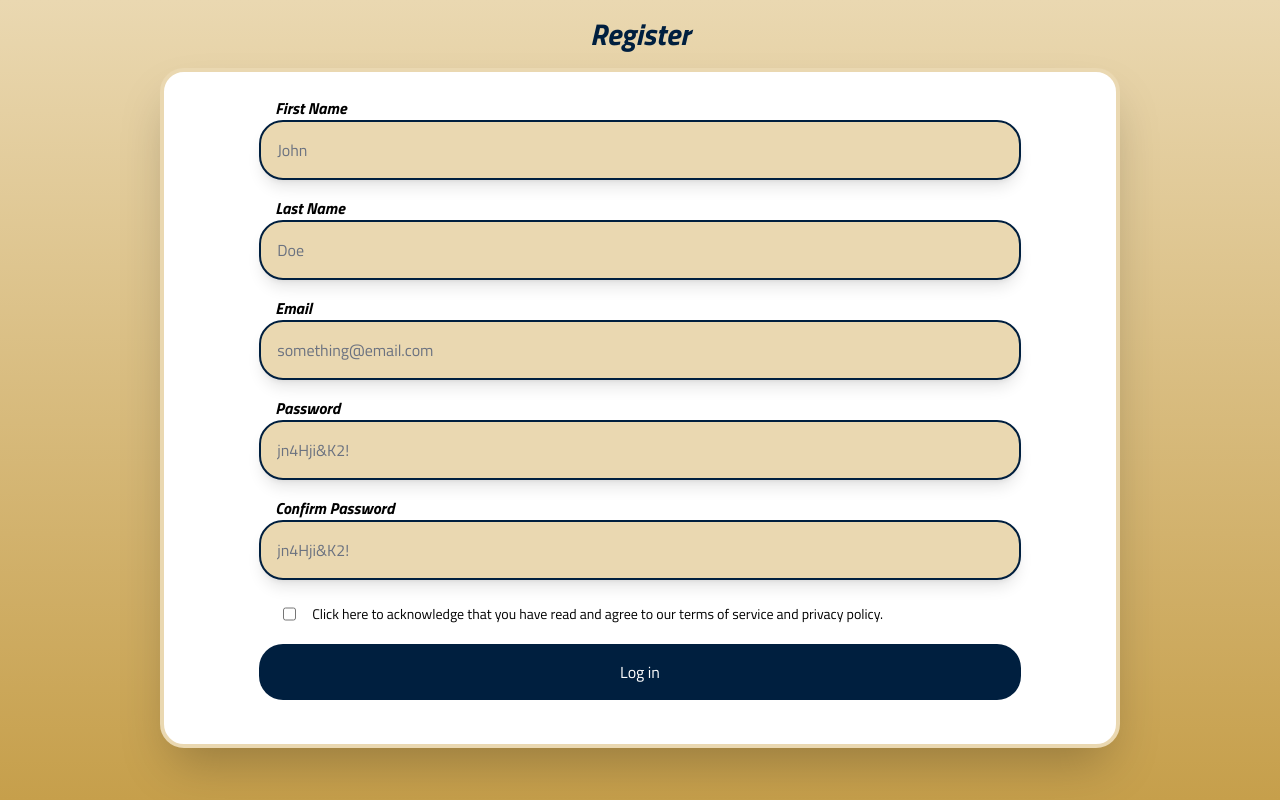
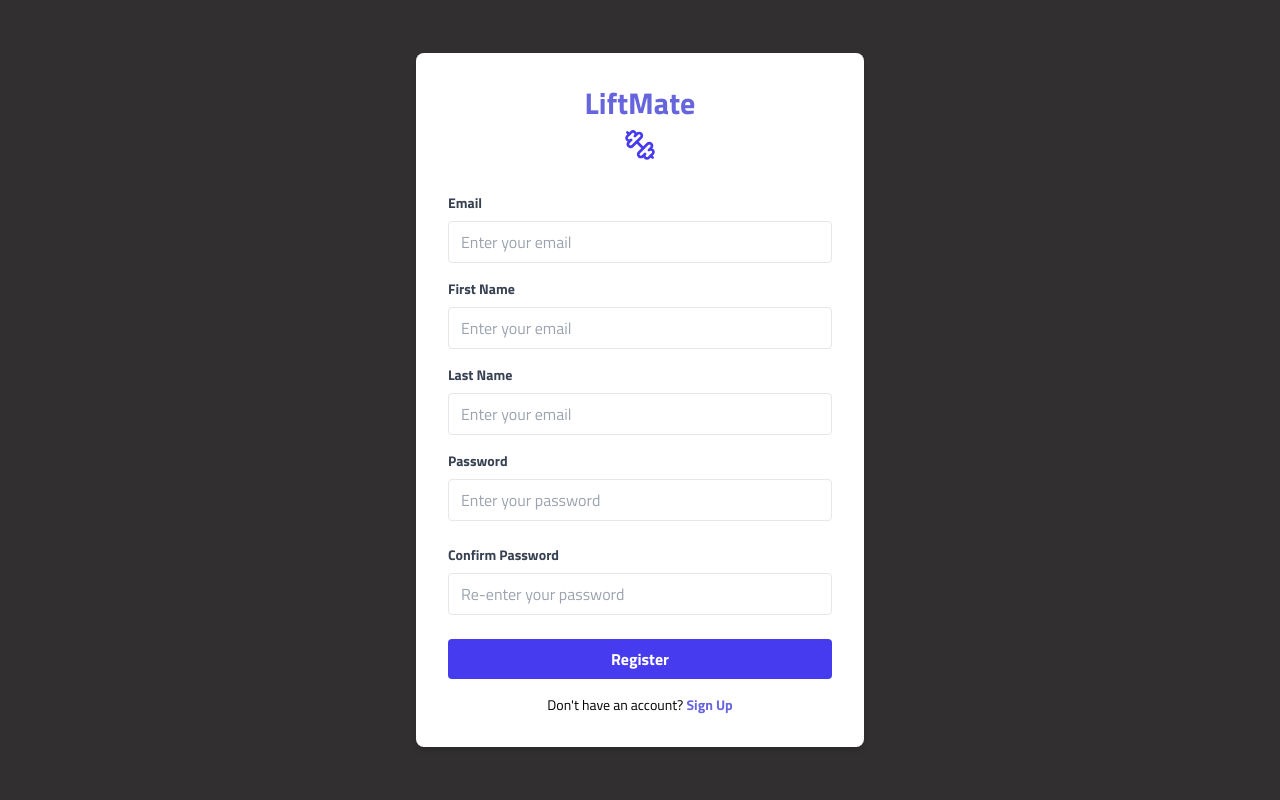
Before and after one commit to liambogenholm/LiftMate, a Next.js app: page / in a window 1280 px wide. Built offline with nearby package versions, Linux system fonts and the light colour scheme.

Commit message:
Update: New UI design
~ Implemented in only login and register.

```diff
--- a/app/(auth)/login/page.jsx
+++ b/app/(auth)/login/page.jsx
@@ -2,61 +2,82 @@
 
 import React, { useState } from "react";
 import { useRouter } from "next/navigation";
+import {
+  User,
+  LogOut,
+  Plus,
+  ChevronRight,
+  ArrowLeft,
+  Dumbbell,
+  BarChart2,
+  Award,
+  Save,
+} from "lucide-react";
 
 function login() {
-  const [email, setEmail] = useState("");
-  const [password, setPassword] = useState("");
-
   const router = useRouter();
 
   return (
-    <main className="flex items-center flex-col min-h-screen bg-gradient-to-b from-gradient-yellow to-main-yellow justify-center">
-      <div className="py-6 flex flex-col items-center w-3/4 bg-white rounded-3xl border-gradient-yellow border-4 shadow-2xl ">
-        <h1 className="mb-4 text-7xl text-dark-blue font-sans font-bold italic">
-          Lift<br></br>Mate.
-        </h1>
-
-        <div className="w-4/5 mb-2">
-          <p className="w-full pl-4 font-sans font-bold italic">Email</p>
-          <input
-            type="text"
-            id="userEmail"
-            name="Email"
-            className="mb-4 bg-gradient-yellow rounded-3xl border-dark-blue border-2 shadow-lg w-full p-4 placeholder-gray-500 font-sans text-dark-blue"
-            value={email}
-            onChange={(e) => setEmail(e.target.value)}
-            placeholder="something@email.com"
-          ></input>
+    <div className="flex flex-col items-center justify-center min-h-screen bg-coolGray px-4">
+      <div className="w-full max-w-md p-8 bg-white rounded-lg shadow-md">
+        <div className="text-center mb-8">
+          <h1 className="text-3xl font-bold text-slateBlue">LiftMate</h1>
+          <div className="flex justify-center mt-2 text-palatinateBlue">
+            <Dumbbell size={32} />
+          </div>
         </div>
 
-        <div className="w-4/5 mb-2">
-          <p className="w-full pl-4 font-sans font-bold italic">Password</p>
-          <input
-            type="text"
-            id="userEmail"
-            name="Email"
-            className="mb-4 bg-gradient-yellow rounded-3xl border-dark-blue border-2 shadow-lg w-full p-4 placeholder-gray-500 text-dark-blue"
-            value={password}
-            onChange={(e) => setPassword(e.target.value)}
-            placeholder="password"
-          ></input>
-        </div>
+        <form onSubmit={console.log("hit")}>
+          <div className="mb-4">
+            <label
+              className="block text-gray-700 text-sm font-bold mb-2"
+              htmlFor="email"
+            >
+              Email
+            </label>
+            <input
+              className="border rounded w-full py-2 px-3 text-gray-700 focus:outline-none focus:ring-2 focus:ring-blue-500"
+              id="email"
+              type="email"
+              placeholder="Enter your email"
+              required
+            />
+          </div>
 
-        <div className="text-sm text-center font mb-5">
-          <p>
-            Or, sign in with <a>Google</a>.
+          <div className="mb-6">
+            <label
+              className="block text-gray-700 text-sm font-bold mb-2"
+              htmlFor="password"
+            >
+              Password
+            </label>
+            <input
+              className="border rounded w-full py-2 px-3 text-gray-700 focus:outline-none focus:ring-2 focus:ring-blue-500"
+              id="password"
+              type="password"
+              placeholder="Enter your password"
+              required
+            />
+          </div>
+
+          <button
+            className="bg-palatinateBlue w-full py-2 px-4 rounded font-bold text-white focus:outline-none focus:shadow-outline"
+            type="submit"
+          >
+            Sign In
+          </button>
+        </form>
+
+        <div className="mt-4 text-center">
+          <p className="text-sm">
+            Don't have an account?{" "}
+            <a href="./register" className="font-bold text-slateBlue">
+              Sign Up
+            </a>
           </p>
-
-          <p>Don't have an account? Click here.</p>
-        </div>
-
-        <div className="w-4/5 mb-5">
-          <button className="w-full p-4 bg-dark-blue text-white rounded-3xl text-center">
-            Log in
-          </button>
         </div>
       </div>
-    </main>
+    </div>
   );
 }
 
--- a/app/(auth)/register/page.jsx
+++ b/app/(auth)/register/page.jsx
@@ -2,102 +2,130 @@
 
 import React, { useState } from "react";
 import { useRouter } from "next/navigation";
+import {
+  User,
+  LogOut,
+  Plus,
+  ChevronRight,
+  ArrowLeft,
+  Dumbbell,
+  BarChart2,
+  Award,
+  Save,
+} from "lucide-react";
 
 function register() {
-  const [email, setEmail] = useState("");
-  const [password, setPassword] = useState("");
-  const [cPassword, setConfirmPassword] = useState("");
-  const [firstName, setFirstName] = useState("");
-  const [lastName, setLastName] = useState("");
-
   const router = useRouter();
 
   return (
-    <main className="flex items-center flex-col min-h-screen bg-gradient-to-b from-gradient-yellow to-main-yellow ">
-      <h1 className="font-sans font-bold italic text-3xl text-dark-blue my-4">
-        Register
-      </h1>
-
-      <div className="py-6 flex flex-col items-center w-3/4 bg-white rounded-3xl border-gradient-yellow border-4 shadow-2xl ">
-        <div className="w-4/5 ">
-          <p className="w-full pl-4 font-sans font-bold italic">First Name</p>
-          <input
-            type="text"
-            id="firstName"
-            name="FirstName"
-            className="mb-4 bg-gradient-yellow rounded-3xl border-dark-blue border-2 shadow-lg w-full p-4 placeholder-gray-500 font-sans text-dark-blue"
-            value={firstName}
-            onChange={(e) => setFirstName(e.target.value)}
-            placeholder="John"
-          ></input>
+    <div className="flex flex-col items-center justify-center min-h-screen bg-coolGray p-4">
+      <div className="w-full max-w-md p-8 my-4 bg-white rounded-lg shadow-md">
+        <div className="text-center mb-8">
+          <h1 className="text-3xl font-bold text-slateBlue">LiftMate</h1>
+          <div className="flex justify-center mt-2 text-palatinateBlue">
+            <Dumbbell size={32} />
+          </div>
         </div>
 
-        <div className="w-4/5">
-          <p className="w-full pl-4 font-sans font-bold italic">Last Name</p>
+        <form onSubmit={console.log("hit")}>
+          <div className="mb-4">
+            <label
+              className="block text-gray-700 text-sm font-bold mb-2"
+              htmlFor="email"
+            >
+              Email
+            </label>
             <input
-            type="text"
-            id="lastName"
-            name="LastName"
-            className="mb-4 bg-gradient-yellow rounded-3xl border-dark-blue border-2 shadow-lg w-full p-4 placeholder-gray-500 font-sans text-dark-blue"
-            value={lastName}
-            onChange={(e) => setLastName(e.target.value)}
-            placeholder="Pork"
-          ></input>
+              className="border rounded w-full py-2 px-3 text-gray-700 focus:outline-none focus:ring-2 focus:ring-blue-500"
+              id="email"
+              type="email"
+              placeholder="Enter your email"
+              required
+            />
           </div>
 
-        <div className="w-4/5">
-          <p className="w-full pl-4 font-sans font-bold italic">Email</p>
+          <div className="mb-4">
+            <label
+              className="block text-gray-700 text-sm font-bold mb-2"
+              htmlFor="firstName"
+            >
+              First Name
+            </label>
             <input
+              className="border rounded w-full py-2 px-3 text-gray-700 focus:outline-none focus:ring-2 focus:ring-blue-500"
+              id="firstname"
               type="text"
-            id="userEmail"
-            name="Email"
-            className="mb-4 bg-gradient-yellow rounded-3xl border-dark-blue border-2 shadow-lg w-full p-4 placeholder-gray-500 font-sans text-dark-blue"
-            value={email}
-            onChange={(e) => setEmail(e.target.value)}
-            placeholder="something@email.com"
-          ></input>
+              placeholder="Enter your email"
+              required
+            />
           </div>
 
-        <div className="w-4/5">
-          <p className="w-full pl-4 font-sans font-bold italic">Password</p>
+          <div className="mb-4">
+            <label
+              className="block text-gray-700 text-sm font-bold mb-2"
+              htmlFor="lastName"
+            >
+              Last Name
+            </label>
             <input
+              className="border rounded w-full py-2 px-3 text-gray-700 focus:outline-none focus:ring-2 focus:ring-blue-500"
+              id="lastName"
               type="text"
-            id="userPassword"
-            name="Password"
-            className="mb-4 bg-gradient-yellow rounded-3xl border-dark-blue border-2 shadow-lg w-full p-4 placeholder-gray-500 font-sans text-dark-blue"
-            value={password}
-            onChange={(e) => setPassword(e.target.value)}
-            placeholder="jn4Hji&K2!"
-          ></input>
+              placeholder="Enter your email"
+              required
+            />
           </div>
 
-        <div className="w-4/5 mb-2">
-          <p className="w-full pl-4 font-sans font-bold italic">
-            Confirm Password
-          </p>
+          <div className="mb-6">
+            <label
+              className="block text-gray-700 text-sm font-bold mb-2"
+              htmlFor="password"
+            >
+              Password
+            </label>
             <input
-            type="text"
-            id="userConfirmPassword"
-            name="ConfirmPassword"
-            className="mb-4 bg-gradient-yellow rounded-3xl border-dark-blue border-2 shadow-lg w-full p-4 placeholder-gray-500 font-sans text-dark-blue"
-            value={cPassword}
-            onChange={(e) => setConfirmPassword(e.target.value)}
-            placeholder="jn4Hji&K2!"
-          ></input>
+              className="border rounded w-full py-2 px-3 text-gray-700 focus:outline-none focus:ring-2 focus:ring-blue-500"
+              id="password"
+              type="password"
+              placeholder="Enter your password"
+              required
+            />
           </div>
 
-        <div className="flex w-4/5 pl-6 space-x-4 text-sm">
-          <input type="checkbox" className="border-dark-blue"></input>
-          <p>Click here to acknowledge that you have read and agree to our terms of service and privacy policy.</p>
+          <div className="mb-6">
+            <label
+              className="block text-gray-700 text-sm font-bold mb-2"
+              htmlFor="cnfPassword"
+            >
+              Confirm Password
+            </label>
+            <input
+              className="border rounded w-full py-2 px-3 text-gray-700 focus:outline-none focus:ring-2 focus:ring-blue-500"
+              id="cnfPassword"
+              type="password"
+              placeholder="Re-enter your password"
+              required
+            />
           </div>
 
-        <div className="w-4/5 my-5">
-          <button className="w-full p-4 bg-dark-blue text-white rounded-3xl text-center">
-            Log in
+          <button
+            className="bg-palatinateBlue w-full py-2 px-4 rounded font-bold text-white focus:outline-none focus:shadow-outline"
+            type="submit"
+          >
+            Register
           </button>
+        </form>
+
+        <div className="mt-4 text-center">
+          <p className="text-sm">
+            Don't have an account?{" "}
+            <a href="#" className="font-bold text-slateBlue">
+              Sign Up
+            </a>
+          </p>
         </div>
       </div>
-    </main>
+    </div>
   );
 }
 
--- a/app/page.jsx
+++ b/app/page.jsx
@@ -2,105 +2,130 @@
 
 import React, { useState } from "react";
 import { useRouter } from "next/navigation";
+import {
+  User,
+  LogOut,
+  Plus,
+  ChevronRight,
+  ArrowLeft,
+  Dumbbell,
+  BarChart2,
+  Award,
+  Save,
+} from "lucide-react";
 
 function register() {
-  const [email, setEmail] = useState("");
-  const [password, setPassword] = useState("");
-  const [cPassword, setConfirmPassword] = useState("");
-  const [firstName, setFirstName] = useState("");
-  const [lastName, setLastName] = useState("");
-
   const router = useRouter();
 
   return (
-    <main className="flex items-center flex-col min-h-screen bg-gradient-to-b from-gradient-yellow to-main-yellow ">
-      <h1 className="font-sans font-bold italic text-3xl text-dark-blue my-4">
-        Register
-      </h1>
-
-      <div className="py-6 flex flex-col items-center w-3/4 bg-white rounded-3xl border-gradient-yellow border-4 shadow-2xl ">
-        <div className="w-4/5 ">
-          <p className="w-full pl-4 font-sans font-bold italic">First Name</p>
-          <input
-            type="text"
-            id="firstName"
-            name="FirstName"
-            className="mb-4 bg-gradient-yellow rounded-3xl border-dark-blue border-2 shadow-lg w-full p-4 placeholder-gray-500 font-sans text-dark-blue"
-            value={firstName}
-            onChange={(e) => setFirstName(e.target.value)}
-            placeholder="John"
-          ></input>
+    <div className="flex flex-col items-center justify-center min-h-screen bg-coolGray p-4">
+      <div className="w-full max-w-md p-8 my-4 bg-white rounded-lg shadow-md">
+        <div className="text-center mb-8">
+          <h1 className="text-3xl font-bold text-slateBlue">LiftMate</h1>
+          <div className="flex justify-center mt-2 text-palatinateBlue">
+            <Dumbbell size={32} />
+          </div>
         </div>
 
-        <div className="w-4/5">
-          <p className="w-full pl-4 font-sans font-bold italic">Last Name</p>
+        <form onSubmit={console.log("hit")}>
+          <div className="mb-4">
+            <label
+              className="block text-gray-700 text-sm font-bold mb-2"
+              htmlFor="email"
+            >
+              Email
+            </label>
             <input
-            type="text"
-            id="lastName"
-            name="LastName"
-            className="mb-4 bg-gradient-yellow rounded-3xl border-dark-blue border-2 shadow-lg w-full p-4 placeholder-gray-500 font-sans text-dark-blue"
-            value={lastName}
-            onChange={(e) => setLastName(e.target.value)}
-            placeholder="Doe"
-          ></input>
+              className="border rounded w-full py-2 px-3 text-gray-700 focus:outline-none focus:ring-2 focus:ring-blue-500"
+              id="email"
+              type="email"
+              placeholder="Enter your email"
+              required
+            />
           </div>
 
-        <div className="w-4/5">
-          <p className="w-full pl-4 font-sans font-bold italic">Email</p>
+          <div className="mb-4">
+            <label
+              className="block text-gray-700 text-sm font-bold mb-2"
+              htmlFor="firstName"
+            >
+              First Name
+            </label>
             <input
+              className="border rounded w-full py-2 px-3 text-gray-700 focus:outline-none focus:ring-2 focus:ring-blue-500"
+              id="firstname"
               type="text"
-            id="userEmail"
-            name="Email"
-            className="mb-4 bg-gradient-yellow rounded-3xl border-dark-blue border-2 shadow-lg w-full p-4 placeholder-gray-500 font-sans text-dark-blue"
-            value={email}
-            onChange={(e) => setEmail(e.target.value)}
-            placeholder="something@email.com"
-          ></input>
+              placeholder="Enter your email"
+              required
+            />
           </div>
 
-        <div className="w-4/5">
-          <p className="w-full pl-4 font-sans font-bold italic">Password</p>
+          <div className="mb-4">
+            <label
+              className="block text-gray-700 text-sm font-bold mb-2"
+              htmlFor="lastName"
+            >
+              Last Name
+            </label>
             <input
+              className="border rounded w-full py-2 px-3 text-gray-700 focus:outline-none focus:ring-2 focus:ring-blue-500"
+              id="lastName"
               type="text"
-            id="userPassword"
-            name="Password"
-            className="mb-4 bg-gradient-yellow rounded-3xl border-dark-blue border-2 shadow-lg w-full p-4 placeholder-gray-500 font-sans text-dark-blue"
-            value={password}
-            onChange={(e) => setPassword(e.target.value)}
-            placeholder="jn4Hji&K2!"
-          ></input>
+              placeholder="Enter your email"
+              required
+            />
           </div>
 
-        <div className="w-4/5 mb-2">
-          <p className="w-full pl-4 font-sans font-bold italic">
-            Confirm Password
-          </p>
+          <div className="mb-6">
+            <label
+              className="block text-gray-700 text-sm font-bold mb-2"
+              htmlFor="password"
+            >
+              Password
+            </label>
             <input
-            type="text"
-            id="userConfirmPassword"
-            name="ConfirmPassword"
-            className="mb-4 bg-gradient-yellow rounded-3xl border-dark-blue border-2 shadow-lg w-full p-4 placeholder-gray-500 font-sans text-dark-blue"
-            value={cPassword}
-            onChange={(e) => setConfirmPassword(e.target.value)}
-            placeholder="jn4Hji&K2!"
-          ></input>
+              className="border rounded w-full py-2 px-3 text-gray-700 focus:outline-none focus:ring-2 focus:ring-blue-500"
+              id="password"
+              type="password"
+              placeholder="Enter your password"
+              required
+            />
           </div>
 
-        <div className="flex w-4/5 pl-6 space-x-4 text-sm">
-          <input type="checkbox" className="border-dark-blue"></input>
-          <p>
-            Click here to acknowledge that you have read and agree to our terms
-            of service and privacy policy.
+          <div className="mb-6">
+            <label
+              className="block text-gray-700 text-sm font-bold mb-2"
+              htmlFor="cnfPassword"
+            >
+              Confirm Password
+            </label>
+            <input
+              className="border rounded w-full py-2 px-3 text-gray-700 focus:outline-none focus:ring-2 focus:ring-blue-500"
+              id="cnfPassword"
+              type="password"
+              placeholder="Re-enter your password"
+              required
+            />
+          </div>
+
+          <button
+            className="bg-palatinateBlue w-full py-2 px-4 rounded font-bold text-white focus:outline-none focus:shadow-outline"
+            type="submit"
+          >
+            Register
+          </button>
+        </form>
+
+        <div className="mt-4 text-center">
+          <p className="text-sm">
+            Don't have an account?{" "}
+            <a href="#" className="font-bold text-slateBlue">
+              Sign Up
+            </a>
           </p>
         </div>
-
-        <div className="w-4/5 my-5">
-          <button className="w-full p-4 bg-dark-blue text-white rounded-3xl text-center">
-            Log in
-          </button>
       </div>
     </div>
-    </main>
   );
 }
 
--- a/tailwind.config.js
+++ b/tailwind.config.js
@@ -11,9 +11,11 @@ module.exports = {
         sans: ["Titillium Web", "sans-serif"],
       },
       colors: {
-        "main-yellow": "#C69F4B",
-        "gradient-yellow": "#EAD8B1",
-        "dark-blue": "#001F3F",
+        frenchGray: "#ACADBC",
+        coolGray: "#312F2F",
+        slateBlue: "#6665DD",
+        palatinateBlue: "#473BF0",
+        black: "#000500",
       },
     },
   },
```
Lines whose indentation alone changed are shown as unchanged.
